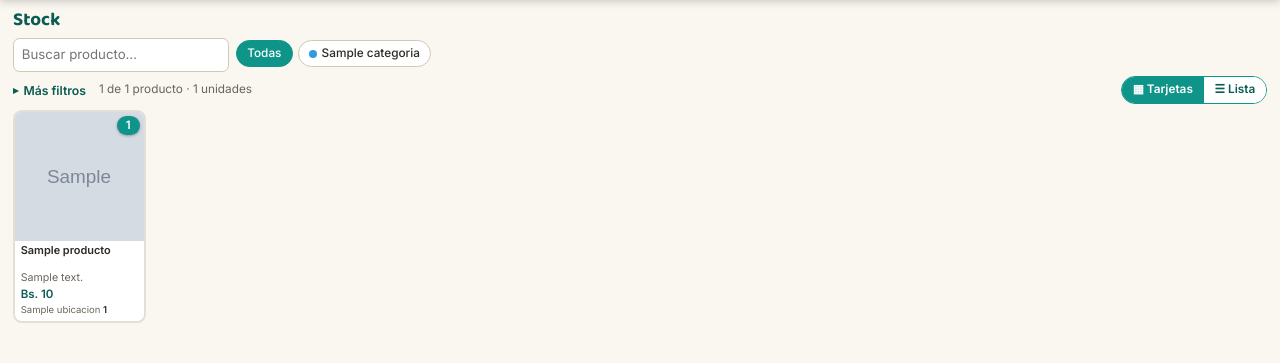
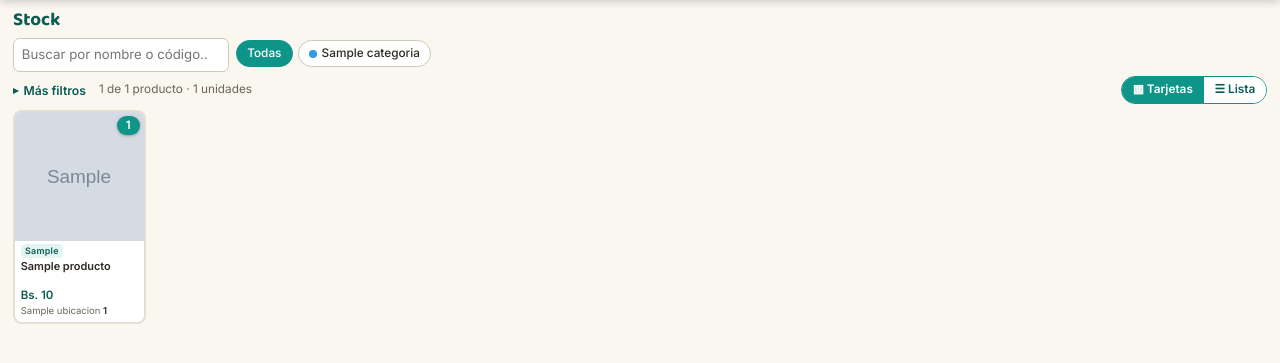
Before and after one commit to casoval/misael_toys, a Django app: page /panel/ in a window 1280 px wide. Shown: the part 38-401 px from the top of the page. Run offline with Django 5.2, Linux system fonts and the light colour scheme; a user stored in the database is signed in; tables that the repository leaves empty hold one stand-in row (values such as "Sample post"); grey boxes marked "Sample" are stand-in pictures; some libraries are stand-ins or nearby versions.

Commit message:
agregar mejoras v8

```diff
--- a/inventario/views.py
+++ b/inventario/views.py
@@ -107,8 +107,7 @@
     se aplican al instante en el navegador (ver panel_vista.js)."""
     ubicaciones = list(Ubicacion.objects.filter(activa=True))
     productos = (
-        Producto.objects.select_related("categoria").prefetch_related("stocks", "imagenes", "atributos")
-        .order_by("nombre")
+        Producto.objects.prefetch_related("stocks", "imagenes", "atributos").order_by("nombre")
     )
     ids_ub = [u.pk for u in ubicaciones]
     filas = []
@@ -210,8 +209,7 @@
     0 o negativo), para las tarjetas y el selector del formulario."""
     ubicaciones = list(Ubicacion.objects.filter(activa=True))
     ids = {u.pk for u in ubicaciones}
-    productos = (Producto.objects.select_related("categoria")
-                 .prefetch_related("stocks", "imagenes", "atributos").order_by("nombre"))
+    productos = Producto.objects.prefetch_related("stocks", "imagenes", "atributos").order_by("nombre")
     datos = []
     for p in productos:
         stock = {str(u.pk): 0 for u in ubicaciones}
@@ -222,10 +220,7 @@
                       "precio": str(p.precio.quantize(Decimal("1"), rounding=ROUND_HALF_UP)),
                       "stock": stock, "total": sum(stock.values()), "foto": foto_panel(p),
                       "categoria": str(p.categoria_id or ""), "valores": [v.pk for v in p.atributos.all()],
-                      # Para mostrar en la tarjeta (celular): categoría con su color, descripción y medidas
-                      "cat": p.categoria.nombre if p.categoria_id else "",
-                      "cat_color": p.categoria.color_fondo if p.categoria_id else "",
-                      "desc": p.descripcion_corta, "medidas": p.medidas_resumen})
+                      "codigo": p.codigo or ""})
     return datos, ubicaciones
 
 
--- a/static/css/panel.css
+++ b/static/css/panel.css
@@ -84,6 +84,7 @@
 .p-chip.neg { background: #fdecea; color: #c0392b; }
 .p-tag { display: inline-block; background: var(--teal); color: #fff; border-radius: .3rem; padding: 0 .4rem; font-size: .72rem; font-weight: 700; vertical-align: middle; }
 .p-tag.warn { background: #c77a16; }
+.p-tag-cod { background: #E3F4F1; color: var(--teal-dark); font-weight: 800; letter-spacing: .03em; }
 
 .p-linea { display: flex; flex-wrap: wrap; gap: .2rem .9rem; padding: .35rem 0; border-bottom: 1px solid #f0ece2; align-items: baseline; font-size: .9rem; }
 .p-linea:last-child { border-bottom: 0; }
@@ -114,8 +115,8 @@
 .p-toggle button.on { background: var(--teal); color: #fff; }
 
 .p-productos { margin-top: .4rem; }
-.p-productos.vista-tarjetas { display: grid; grid-template-columns: repeat(2, minmax(0, 1fr)); gap: .5rem; }
-@media (min-width: 700px) { .p-productos.vista-tarjetas { grid-template-columns: repeat(auto-fill, minmax(8.6rem, 1fr)); gap: .5rem; } }
+.p-productos.vista-tarjetas { display: grid; grid-template-columns: repeat(3, minmax(0, 1fr)); gap: .4rem; }
+@media (min-width: 560px) { .p-productos.vista-tarjetas { grid-template-columns: repeat(auto-fill, minmax(8.6rem, 1fr)); gap: .5rem; } }
 .p-productos.vista-lista { display: flex; flex-direction: column; gap: .35rem; }
 @media (min-width: 900px) { .p-productos.vista-lista { display: grid; grid-template-columns: repeat(auto-fill, minmax(21rem, 1fr)); } }
 
@@ -140,21 +141,9 @@
 .p-prod-lugares .sin { color: #c0392b; font-weight: 600; }
 .p-prod-lugares .neg, .p-prod-lugares .neg b { color: #c0392b; }
 
-/* Datos extra de la tarjeta (categoría, descripción, medidas): como en la página principal.
-   Solo se ven en celular (2 tarjetas por fila); en pantallas grandes las tarjetas son chicas y compactas. */
-.p-x { display: none; }
-.p-prod-cat { width: fit-content; max-width: 100%; color: #fff; font-size: .64rem; font-weight: 600; padding: .1rem .5rem; border-radius: 999px;
-  margin-bottom: .2rem; overflow: hidden; text-overflow: ellipsis; white-space: nowrap; }
-.p-prod-desc { font-size: .74rem; line-height: 1.3; color: var(--ink-soft); overflow: hidden; display: -webkit-box; -webkit-line-clamp: 3; -webkit-box-orient: vertical; }
-.p-prod-med { font-size: .7rem; color: var(--ink-soft); }
-@media (max-width: 699px) {
-  .vista-tarjetas .p-x { display: block; }
-  .vista-tarjetas .p-prod-cuerpo { gap: .12rem; padding: .4rem .55rem .55rem; flex: 1; }
-  .vista-tarjetas .p-prod-nombre { font-family: 'Baloo 2', sans-serif; font-size: .9rem; font-weight: 600; line-height: 1.15; -webkit-line-clamp: 3; min-height: 0; }
-  .vista-tarjetas .p-prod-precio { font-size: .98rem; color: var(--marigold-dark, #B7791F); margin-top: .1rem; }
-  .vista-tarjetas .p-prod-lugares { font-size: .72rem; margin-top: .1rem; padding-top: .2rem; border-top: 1px dashed var(--clay); }
-  .vista-tarjetas .p-badge { font-size: .9rem; min-width: 1.9rem; }
-}
+/* Código interno (J001…): ayuda a ubicar el producto rápido */
+.p-prod-cod { width: fit-content; font-size: .62rem; font-weight: 800; letter-spacing: .03em; color: var(--teal-dark); background: #E3F4F1;
+  border-radius: .3rem; padding: 0 .3rem; line-height: 1.5; margin-bottom: .1rem; }
 
 .p-badge { position: absolute; top: .3rem; right: .3rem; background: var(--teal); color: #fff; border-radius: 999px;
   min-width: 1.6rem; padding: .05rem .45rem; font-size: .8rem; font-weight: 700; text-align: center; box-shadow: 0 1px 3px rgba(0,0,0,.3); }
@@ -172,6 +161,7 @@
 .vista-lista .p-prod-foto { width: 3rem; height: 3rem; flex: none; border-radius: .45rem; order: 0; }
 .vista-lista .p-prod-cuerpo { flex: 1; padding: 0; order: 2; }
 .vista-lista .p-prod-nombre { -webkit-line-clamp: 1; min-height: 0; font-size: .9rem; }
+.vista-lista .p-prod-cod { margin: 0 0 .05rem; }
 .vista-lista .p-prod-precio { font-size: .85rem; }
 .vista-lista .p-prod-lugares { font-size: .74rem; }
 .vista-lista .p-badge { position: static; order: 3; font-size: .95rem; padding: .1rem .6rem; }
--- a/static/js/panel_vista.js
+++ b/static/js/panel_vista.js
@@ -58,7 +58,7 @@
     tarjetas.forEach((t) => {
       const d = t.dataset;
       let ok = true;
-      if (q && !norm(d.nombre).includes(q)) ok = false;
+      if (q && !(norm(d.nombre).includes(q) || norm(d.codigo).includes(q))) ok = false;
       if (ok && categoria && d.categoria !== categoria) ok = false;
       if (ok && listaGrupos.length) {
         const suyos = d.valores || "";
--- a/templates/panel/_filtros.html
+++ b/templates/panel/_filtros.html
@@ -1,7 +1,7 @@
 {# Barra de filtros compartida (Stock, Vender, Cotizar). Se aplican al instante en el navegador. #}
 <div class="p-fbar" data-filtros data-f-unidades="{{ unidades|yesno:'1,0' }}">
   <div class="p-frow1">
-    <input type="search" class="p-buscar" placeholder="Buscar producto…" data-f-q autocomplete="off">
+    <input type="search" class="p-buscar" placeholder="Buscar por nombre o código…" data-f-q autocomplete="off">
     {% if f_categorias %}
     <div class="p-fcats" role="group" aria-label="Categoría">
       <button type="button" class="p-fchip on" data-f-cat="">Todas</button>
--- a/templates/panel/cotizacion_detalle.html
+++ b/templates/panel/cotizacion_detalle.html
@@ -9,7 +9,7 @@
 
 <div class="p-card">
   {% for it in items %}
-  <div class="p-linea"><b>{{ it.cantidad }} × {{ it.producto.nombre }}</b><span>Bs. {{ it.precio_unitario|floatformat:0 }} c/u</span><b>Bs. {{ it.subtotal|floatformat:0 }}</b></div>
+  <div class="p-linea"><b>{{ it.cantidad }} × {% if it.producto.codigo %}<span class="p-tag p-tag-cod">{{ it.producto.codigo }}</span> {% endif %}{{ it.producto.nombre }}</b><span>Bs. {{ it.precio_unitario|floatformat:0 }} c/u</span><b>Bs. {{ it.subtotal|floatformat:0 }}</b></div>
   {% endfor %}
   <div class="p-resumen">
     <div class="fila"><span>Subtotal</span><b>Bs. {{ cot.subtotal|floatformat:0 }}</b></div>
--- a/templates/panel/stock_lista.html
+++ b/templates/panel/stock_lista.html
@@ -16,16 +16,14 @@
 
 <div class="p-productos vista-tarjetas" data-vista-contenedor>
 {% for f in filas %}
-  <a class="p-prod {% if f.total <= 0 %}agotado{% endif %}" href="{% url 'panel:stock_producto' f.producto.pk %}" data-nombre="{{ f.producto.nombre }}"
+  <a class="p-prod {% if f.total <= 0 %}agotado{% endif %}" href="{% url 'panel:stock_producto' f.producto.pk %}" data-nombre="{{ f.producto.nombre }}" data-codigo="{{ f.producto.codigo|default:'' }}"
      data-categoria="{{ f.producto.categoria_id|default:'' }}" data-valores="{{ f.valores }}"
      data-precio="{{ f.precio|floatformat:0 }}" data-total="{{ f.total }}"{% for l in f.lugares %} data-u{{ l.ubicacion.pk }}="{{ l.cantidad }}"{% endfor %}>
     <span class="p-prod-foto">{% if f.foto %}<img src="{{ f.foto }}" alt="" loading="lazy">{% else %}<i class="p-sinfoto"></i>{% endif %}</span>
     <b class="p-badge {% if f.total <= 0 %}cero{% endif %}">{{ f.total }}</b>
     <span class="p-prod-cuerpo">
-      {% if f.producto.categoria %}<span class="p-prod-cat p-x" style="background:{{ f.producto.categoria.color_fondo }};">{{ f.producto.categoria.nombre }}</span>{% endif %}
+      {% if f.producto.codigo %}<span class="p-prod-cod">{{ f.producto.codigo }}</span>{% endif %}
       <span class="p-prod-nombre">{{ f.producto.nombre }}</span>
-      {% if f.producto.descripcion_corta %}<span class="p-prod-desc p-x">{{ f.producto.descripcion_corta }}</span>{% endif %}
-      {% if f.producto.medidas_resumen %}<span class="p-prod-med p-x">📏 {{ f.producto.medidas_resumen }}</span>{% endif %}
       <span class="p-prod-precio">Bs. {{ f.producto.precio|floatformat:0 }}</span>
       <span class="p-prod-lugares">
         {% for l in f.lugares %}{% if l.cantidad %}<span {% if l.cantidad < 0 %}class="neg"{% endif %}>{{ l.ubicacion.nombre }} <b>{{ l.cantidad }}</b></span>{% endif %}{% endfor %}
--- a/templates/panel/stock_producto.html
+++ b/templates/panel/stock_producto.html
@@ -2,7 +2,7 @@
 {% block titulo %}{{ producto.nombre }}{% endblock %}
 {% block contenido %}
 <p><a href="{% url 'panel:stock' %}">← Volver al stock</a></p>
-<h1>{{ producto.nombre }}</h1>
+<h1>{% if producto.codigo %}<span class="p-tag p-tag-cod">{{ producto.codigo }}</span> {% endif %}{{ producto.nombre }}</h1>
 <p class="p-soft">Precio de lista: <b>Bs. {{ producto.precio|floatformat:0 }}</b>{% if producto.categoria %} · {{ producto.categoria }}{% endif %}</p>
 
 <div class="p-card">
--- a/templates/panel/venta_detalle.html
+++ b/templates/panel/venta_detalle.html
@@ -10,7 +10,7 @@
 <div class="p-card">
   {% for it in items %}
   <div class="p-linea">
-    <b>{{ it.cantidad }} × {{ it.producto.nombre }}</b>
+    <b>{{ it.cantidad }} × {% if it.producto.codigo %}<span class="p-tag p-tag-cod">{{ it.producto.codigo }}</span> {% endif %}{{ it.producto.nombre }}</b>
     <span>Bs. {{ it.precio_unitario|floatformat:0 }} c/u {% if it.precio_unitario != it.precio_lista %}<small class="p-soft">(lista: {{ it.precio_lista|floatformat:0 }})</small>{% endif %}</span>
     <span class="p-soft">{% if it.ubicacion %}salió de {{ it.ubicacion }}{% else %}sin descontar de ningún lugar{% endif %}</span>
     {% if it.faltante %}<span class="p-tag warn">sin stock: {{ it.faltante }}</span>{% endif %}
```
Also changed, not shown: catalogo/admin.py (+9 -3 lines), catalogo/models.py (+52 -2 lines), static/js/panel_form.js (+3 -4 lines), catalogo/migrations/0010_producto_codigo_interno.py (added), catalogo/migrations/0011_asignar_codigos.py (added).
